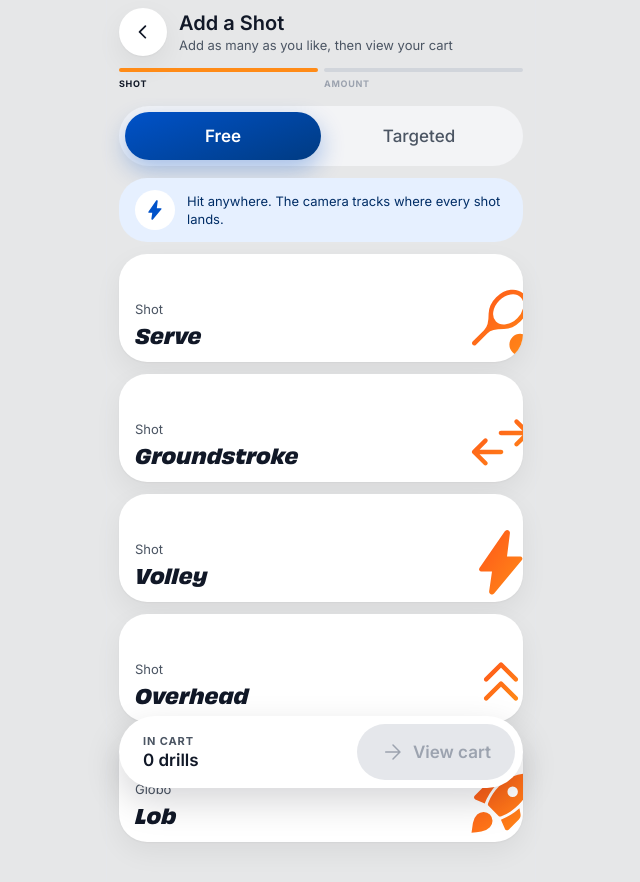
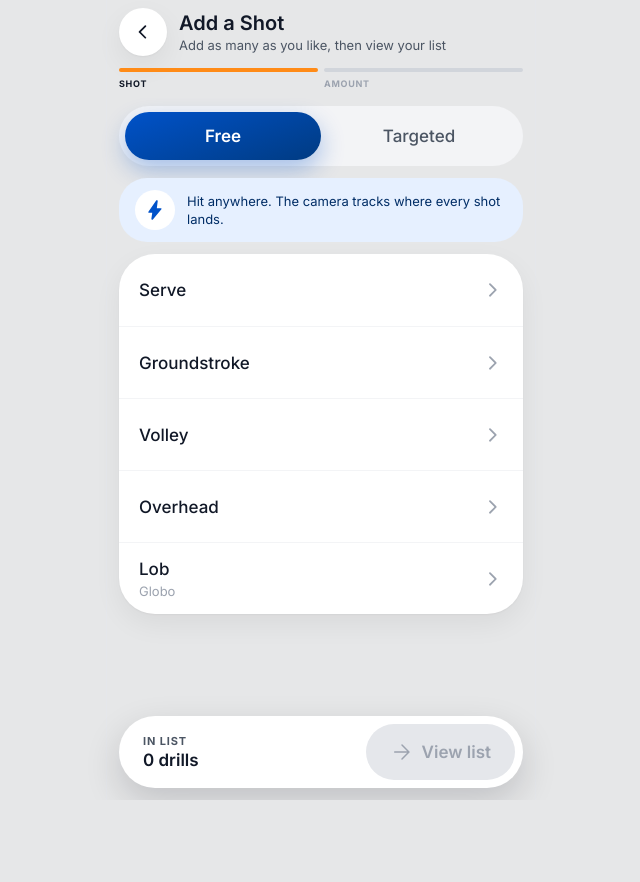
Before and after one commit to Sherifawad-crtv/see-prototypes, a React (Vite) app in the folder training-pwa/: page / in a window 1280 px wide. Both pictures are taken after a click on the button "Start Training". Shown: the top 882 px of the page, without its empty margins (319-959 px from the left). After the commit the page ends 800 px from the top, so only its background shows below. Built offline with nearby package versions, Linux system fonts and the light colour scheme.

Commit message:
Shot picker as a plain list; replace cart wording with list
Co-Authored-By: Claude Sonnet 5.5 <noreply@anthropic.com>
Claude-Session: https://claude.ai/code/session_01GhBmMwmMz227jCm5L5LUgM

```diff
--- a/training-pwa/src/screens/AddShotScreen.tsx
+++ b/training-pwa/src/screens/AddShotScreen.tsx
@@ -4,7 +4,7 @@ import { useTraining } from '../store/TrainingProvider.tsx';
 import { MAX_DRILLS } from '../store/reducer.ts';
 import { Button, Tabs } from '../ui/controls.tsx';
 import { plural } from '../ui/format.ts';
-import { Icon, type IconName } from '../ui/icons.tsx';
+import { Icon } from '../ui/icons.tsx';
 import { PageHeader } from '../ui/PageHeader.tsx';
 
 const MODES: { value: Mode; label: string }[] = [
@@ -17,14 +17,6 @@ export const STEPS: Record<Mode, string[]> = {
   targeted: ['Shot', 'Target', 'Amount'],
 };
 
-const SHOT_ICONS: Record<string, IconName> = {
-  serve: 'sports_tennis',
-  groundstroke: 'swap_horiz',
-  volley: 'bolt',
-  overhead: 'keyboard_double_arrow_up',
-  lob: 'rocket_launch',
-};
-
 export function AddShotScreen() {
   const { state, actions } = useTraining();
   const { draft, sheet, session } = state;
@@ -35,7 +27,7 @@ export function AddShotScreen() {
     <main className="screen">
       <PageHeader
         title="Add a Shot"
-        subtitle="Add as many as you like, then view your cart"
+        subtitle="Add as many as you like, then view your list"
         onBack={actions.addBack}
         steps={{ current: 0, labels: STEPS[draft.mode] }}
       />
@@ -51,31 +43,33 @@ export function AddShotScreen() {
               : 'Pick a zone to aim for. Every shot is scored as a hit or a miss.'}
           </p>
         </div>
-        <div className="shot-grid">
+        <div className="shot-list">
           {SHOTS.map((shot) => {
-            const inCart = cart.filter((item) => item.shotId === shot.id).length;
+            const inList = cart.filter((item) => item.shotId === shot.id).length;
             const selected = sheet === 'amount' && draft.shotId === shot.id;
             return (
               <button
                 key={shot.id}
                 type="button"
                 aria-pressed={selected}
-                className={`shot-tile${selected ? ' shot-tile-on' : ''}`}
+                className={`shot-row${selected ? ' shot-row-on' : ''}`}
                 onClick={() => actions.pickShot(shot.id)}
               >
-                <span className="t-stat-sm shot-tile-name">{shot.label}</span>
-                <span className="t-body-sm text-2 shot-tile-caption">{shot.alias ?? 'Shot'}</span>
-                {inCart > 0 && <span className="chip-count t-caption-b">{inCart}</span>}
-                <Icon name={SHOT_ICONS[shot.id] ?? 'sports_tennis'} size={72} className="tile-icon" />
+                <span className="shot-row-name">
+                  <span className="t-label-lg">{shot.label}</span>
+                  {shot.alias && <span className="t-body-sm text-3">{shot.alias}</span>}
+                </span>
+                {inList > 0 && <span className="count-badge t-caption-b">{inList}</span>}
+                <Icon name="chevron_right" size={28} />
               </button>
             );
           })}
         </div>
-        {full && <p className="t-body-sm text-2 center">Cart is full</p>}
+        {full && <p className="t-body-sm text-2 center">List is full</p>}
       </div>
       <footer className="float-bar">
         <div className="float-info">
-          <p className="t-overline text-2">In cart</p>
+          <p className="t-overline text-2">In list</p>
           <p className="t-h4">{plural(cart.length, 'drill')}</p>
         </div>
         <Button
@@ -83,7 +77,7 @@ export function AddShotScreen() {
           disabled={cart.length === 0}
           onClick={actions.viewCart}
         >
-          View cart
+          View list
         </Button>
       </footer>
     </main>
--- a/training-pwa/src/screens/CartScreen.tsx
+++ b/training-pwa/src/screens/CartScreen.tsx
@@ -106,7 +106,7 @@ export function CartScreen() {
 
   return (
     <main className="screen">
-      <PageHeader title="Shot Cart" subtitle="Shots play from top to bottom" onBack={actions.cartBack} />
+      <PageHeader title="Shot List" subtitle="Shots play from top to bottom" onBack={actions.cartBack} />
       <div className="screen-body">
         <ol className="timeline list-reset">
           {cart.map((item, index) => (
@@ -116,11 +116,11 @@ export function CartScreen() {
         <button type="button" className="add-shot t-h4" disabled={full} onClick={actions.openAdd}>
           <Icon name="add" size={26} /> Add shot
         </button>
-        {full && <p className="t-body-sm text-2 center">Cart is full</p>}
+        {full && <p className="t-body-sm text-2 center">List is full</p>}
       </div>
       <footer className="float-bar">
         <div className="float-info">
-          <p className="t-overline text-2">In cart</p>
+          <p className="t-overline text-2">In list</p>
           <p className="t-h4">
             {plural(cart.length, 'drill')}
             {session.phase !== 'building' && upcoming > 0 && ` · ${upcoming} to go`}
--- a/training-pwa/src/screens/LiveScreen.tsx
+++ b/training-pwa/src/screens/LiveScreen.tsx
@@ -87,7 +87,7 @@ export function LiveScreen() {
         {current && (
           <div className="block block-blue drilling">
             <Shape kind="court" />
-            <p className="t-block-label block-label">{idle ? 'Cart complete' : 'Now drilling'}</p>
+            <p className="t-block-label block-label">{idle ? 'List complete' : 'Now drilling'}</p>
             <hr className="block-rule" />
             <div className="drilling-row">
               <div className="stack-4">
@@ -136,7 +136,7 @@ export function LiveScreen() {
           <Button
             variant="secondary"
             icon={<Icon name="add" size={26} />}
-            sublabel="Open the shot cart"
+            sublabel="Open the shot list"
             onClick={actions.trainAnother}
           >
             Train Another Shot
--- a/training-pwa/src/screens/Sheets.tsx
+++ b/training-pwa/src/screens/Sheets.tsx
@@ -61,7 +61,7 @@ function AmountSheet() {
         onChange={actions.setDraftAmount}
       />
       <Button full disabled={full} icon={<Icon name="add" size={26} />} onClick={actions.addToCart}>
-        Add to cart
+        Add
       </Button>
     </Sheet>
   );
@@ -96,8 +96,8 @@ function EndConfirmSheet() {
 function DiscardSheet() {
   const { actions } = useTraining();
   return (
-    <Sheet title="Discard this cart?" onClose={actions.closeSheet}>
-      <SheetTitle title="Discard this cart?" onClose={actions.closeSheet} />
+    <Sheet title="Discard this list?" onClose={actions.closeSheet}>
+      <SheetTitle title="Discard this list?" onClose={actions.closeSheet} />
       <div className="stack-12">
         <OptionCard
           icon="delete"
@@ -110,7 +110,7 @@ function DiscardSheet() {
         <OptionCard
           icon="sports_tennis"
           title="Keep editing"
-          subtitle="Back to your shot cart"
+          subtitle="Back to your shot list"
           action="arrow_forward"
           onClick={actions.closeSheet}
         />
--- a/training-pwa/src/store/TrainingProvider.tsx
+++ b/training-pwa/src/store/TrainingProvider.tsx
@@ -149,7 +149,7 @@ function createActions(
     redoItem(id: string) {
       const { session } = getState();
       if (session && session.cart.length >= MAX_DRILLS) {
-        dispatch({ type: 'toast', text: 'Cart is full' });
+        dispatch({ type: 'toast', text: 'List is full' });
         return;
       }
       dispatch({ type: 'cart/redo', id, newId: uid() });
@@ -172,7 +172,7 @@ function createActions(
       const { session } = getState();
       if (!session) return;
       if (session.cart.length >= MAX_DRILLS) {
-        dispatch({ type: 'toast', text: 'Cart is full' });
+        dispatch({ type: 'toast', text: 'List is full' });
         return;
       }
       const source: CartItem | undefined = runningItem(session) ?? session.cart.at(-1);
@@ -180,7 +180,7 @@ function createActions(
       dispatch({ type: 'live/redo', newId: uid() });
       dispatch({
         type: 'toast',
-        text: `Added ${shotLabel(source.shotId)} ${amountText(source.amount)} to your cart`,
+        text: `Added ${shotLabel(source.shotId)} ${amountText(source.amount)} to your list`,
       });
     },
     requestEnd() {
--- a/training-pwa/src/styles/base.css
+++ b/training-pwa/src/styles/base.css
@@ -173,20 +173,6 @@ button.chip::after { content: ''; position: absolute; inset: -4px 0; }
 .chip-selected { background: var(--blue-50); border-color: var(--primary); color: var(--primary); }
 .chip-accent { background: var(--accent); border-color: var(--accent); color: var(--neutral-0); }
 .chip-row { display: flex; flex-wrap: wrap; gap: var(--s-8); }
-.chip-count {
-  position: absolute;
-  top: var(--s-12);
-  right: var(--s-12);
-  display: inline-flex;
-  align-items: center;
-  justify-content: center;
-  min-width: 24px;
-  height: 24px;
-  padding: 0 var(--s-6);
-  border-radius: var(--r-full);
-  background: var(--accent-strong);
-  color: var(--neutral-0);
-}
 
 /* Badges */
 .badge { display: inline-flex; align-items: center; padding: var(--s-2) var(--s-12); border-radius: var(--r-full); white-space: nowrap; }
@@ -294,7 +280,7 @@ button.chip::after { content: ''; position: absolute; inset: -4px 0; }
 .panel-head { display: flex; align-items: center; gap: var(--s-12); }
 .panel-title { flex: 1; min-width: 0; }
 .panel-icon svg { fill: url(#grad-orange); }
-.tile, .shot-tile {
+.tile {
   position: relative;
   overflow: hidden;
   display: flex;
@@ -311,11 +297,6 @@ button.chip::after { content: ''; position: absolute; inset: -4px 0; }
 .tiles-compact .tile:last-child:nth-child(odd) { grid-column: 1 / -1; }
 .tile-icon { position: absolute; right: -14px; top: 50%; transform: translateY(-30%); fill: url(#grad-orange); pointer-events: none; }
 .tiles { display: grid; grid-template-columns: 1fr 1fr; gap: var(--s-12); }
-.shot-grid { display: grid; grid-template-columns: 1fr; gap: var(--s-12); }
-.shot-tile { justify-content: flex-end; min-height: 108px; }
-.shot-tile-name { order: 2; }
-.shot-tile-caption { order: 1; margin-top: auto; }
-.shot-tile-on { box-shadow: 0 0 0 3px var(--blue-500), var(--shadow-card); }
 .block {
   position: relative;
   isolation: isolate;
@@ -557,3 +538,12 @@ button.chip::after { content: ''; position: absolute; inset: -4px 0; }
 .empty-hero { text-align: center; padding: var(--s-32) var(--s-16); display: flex; flex-direction: column; align-items: center; gap: var(--s-12); }
 .empty-art { display: grid; place-items: center; width: 104px; height: 104px; margin-bottom: var(--s-8); border-radius: var(--r-3xl); background: var(--grad-blue); color: var(--neutral-0); box-shadow: var(--shadow-blue); }
 @keyframes rise { from { opacity: 0; transform: translateY(var(--s-24)); } to { opacity: 1; transform: none; } }
+
+
+.shot-list { overflow: hidden; border-radius: var(--r-3xl); background: var(--bg); box-shadow: var(--shadow-card); }
+.shot-row { display: flex; align-items: center; gap: var(--s-12); width: 100%; min-height: 72px; padding: var(--s-12) var(--s-16) var(--s-12) var(--s-20); text-align: left; color: var(--text); }
+.shot-row + .shot-row { border-top: 1px solid var(--neutral-100); }
+.shot-row > svg { color: var(--text-3); }
+.shot-row-on { background: var(--blue-50); }
+.shot-row-name { flex: 1; display: flex; flex-direction: column; gap: var(--s-2); }
+.count-badge { display: inline-flex; align-items: center; justify-content: center; min-width: 28px; height: 28px; padding: 0 var(--s-8); border-radius: var(--r-full); background: var(--accent-strong); color: var(--neutral-0); }
```
